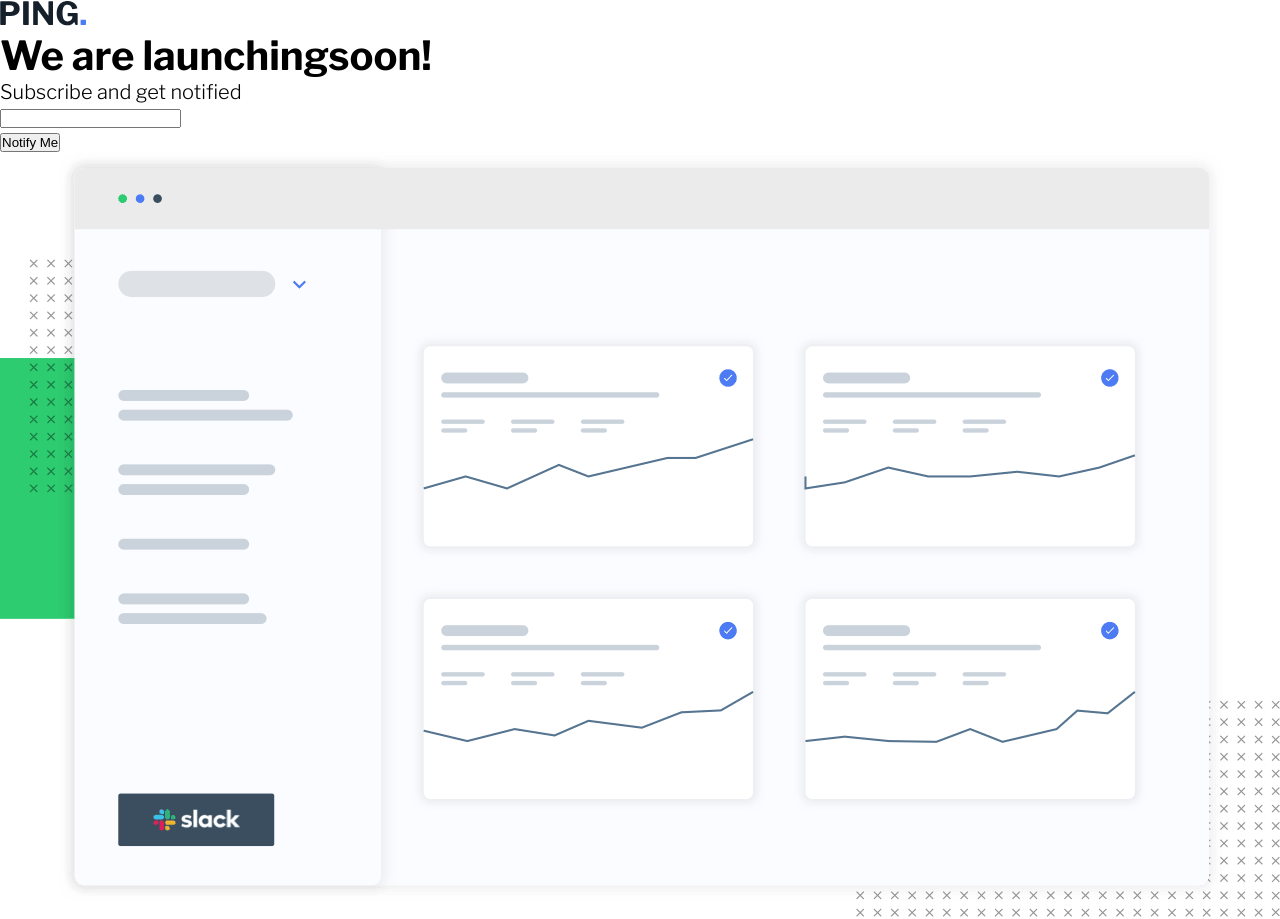
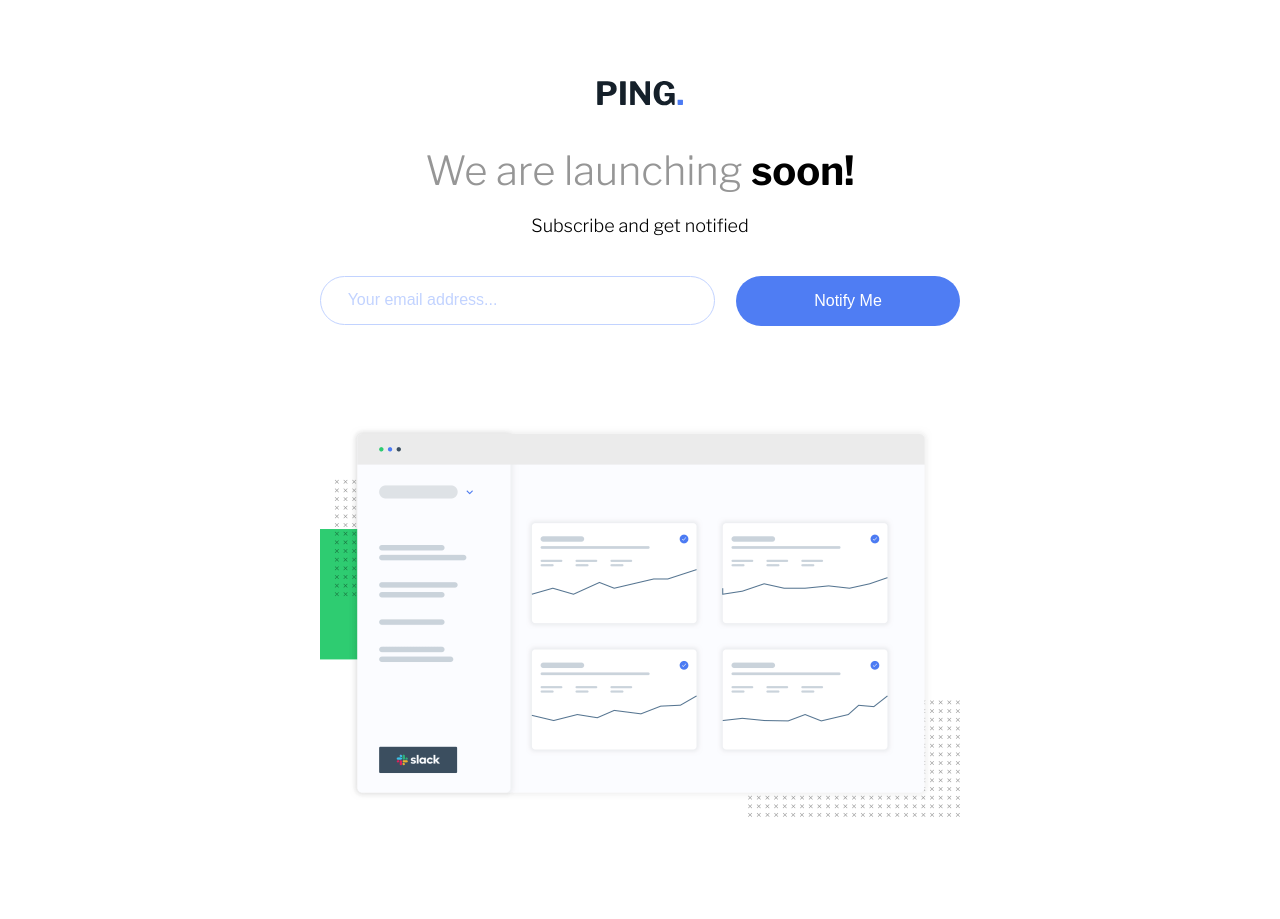
Before and after one commit to Sanideth/Ping-Coming-Soon-Page, a website: page index.html in a window 1280 px wide. Shown: the top 919 px of the page. Drawn offline with nearby package versions, Linux system fonts and the light colour scheme.

Commit message:
desktop version done

```diff
--- a/index.html
+++ b/index.html
@@ -15,19 +15,19 @@
 </head>
 <body>
   <div class="container">
-    <header class="header">
+    <header class="header u-mb-m">
       <img src="./img/logo.svg" alt="Ping Logo" class="header__logo">
-      <h1 class="heading-primary">We are launching<span class="header__span">soon!</span></h1>
+      <h1 class="heading-primary u-mb-sm"><span class="header__span">We are launching </span>soon!</h1>
       <p class="header__text">Subscribe and get notified</p>
     </header>
     <main class="main">
-      <form action="#" class="main__form">
+      <form action="#" class="main__form u-mb-b">
         <div class="main__form-field">
-          <input type="email" aria-label="Email Input" class="main__input">
+          <input type="email" placeholder="Your email address..." aria-label="Email Input" class="main__input">
         </div>
-        <button class="btn-submit">Notify Me</button>
+        <button class="btn btn-submit">Notify Me</button>
       </form>
-      <div class="main__img-container">
+      <div class="main__img-container u-mb-b">
         <img src="./img/illustration-dashboard.png" alt="Dashboard Illustration" class="main__img">
       </div>
     </main>
--- a/sass/_base.scss
+++ b/sass/_base.scss
@@ -22,4 +22,7 @@ body {
   height: 100vh;
   font-family: "Libre Franklin", sans-serif;
   font-size: 2rem;
+  display: flex;
+  justify-content: center;
+  align-items: center;
 }
--- a/sass/_components.scss
+++ b/sass/_components.scss
@@ -0,0 +1,19 @@
+.container {
+  margin: auto 0;
+  max-width: 80rem;
+  padding: 4em 2em;
+}
+
+.btn {
+  cursor: pointer;
+  border: none;
+}
+
+.btn-submit {
+  background-color: var(--color-primary-blue);
+  padding: 1em 1em;
+  border-radius: 2.7rem;
+  color: #fff;
+  font-size: 1.6rem;
+  flex: 0 0 35%;
+}
--- a/sass/_layout.scss
+++ b/sass/_layout.scss
@@ -0,0 +1,75 @@
+.header {
+  text-align: center;
+
+  &__logo {
+    display: block;
+    margin: 0 auto 4rem auto;
+  }
+
+  &__span {
+    color: var(--color-neutral-gray);
+    font-weight: 300;
+  }
+
+  &__text {
+    font-size: 1.8rem;
+  }
+}
+
+.main {
+  margin: 0 auto;
+  padding: 0 2em;
+
+  &__form {
+    display: flex;
+  }
+
+  &__form-field {
+    flex: 0 0 65%;
+  }
+
+  &__input {
+    padding: 1.2em 2em;
+    border-radius: 2.7rem;
+    border: 0.1rem solid var(--color-secondary-pale-blue);
+    width: 95%;
+
+    &::placeholder {
+      color: var(--color-secondary-pale-blue);
+      font-size: 1.6rem;
+      font-weight: 300;
+    }
+  }
+
+  &__img {
+    width: 100%;
+    height: auto;
+  }
+}
+
+.footer {
+  display: flex;
+  flex-direction: column;
+  align-items: center;
+  color: var(--color-neutral-gray);
+  font-size: 1.4rem;
+  & > *:not(:last-child) {
+    margin-bottom: 1.5rem;
+  }
+  &__icon-container {
+    display: flex;
+    justify-content: center;
+
+    & > *:not(:last-child) {
+      margin-right: 1.2rem;
+    }
+  }
+  &__social-media-icon {
+    width: 3rem;
+    height: 3rem;
+    box-shadow: 0 0px 3px var(--color-secondary-pale-blue);
+    border-radius: 50%;
+    padding: 0.3em;
+    fill: var(--color-primary-blue);
+  }
+}
--- a/sass/_utilities.scss
+++ b/sass/_utilities.scss
@@ -0,0 +1,11 @@
+.u-mb-sm {
+  margin-bottom: 2rem;
+}
+
+.u-mb-m {
+  margin-bottom: 4rem;
+}
+
+.u-mb-b {
+  margin-bottom: 10rem;
+}
```
Also changed, not shown: css/style.css.
